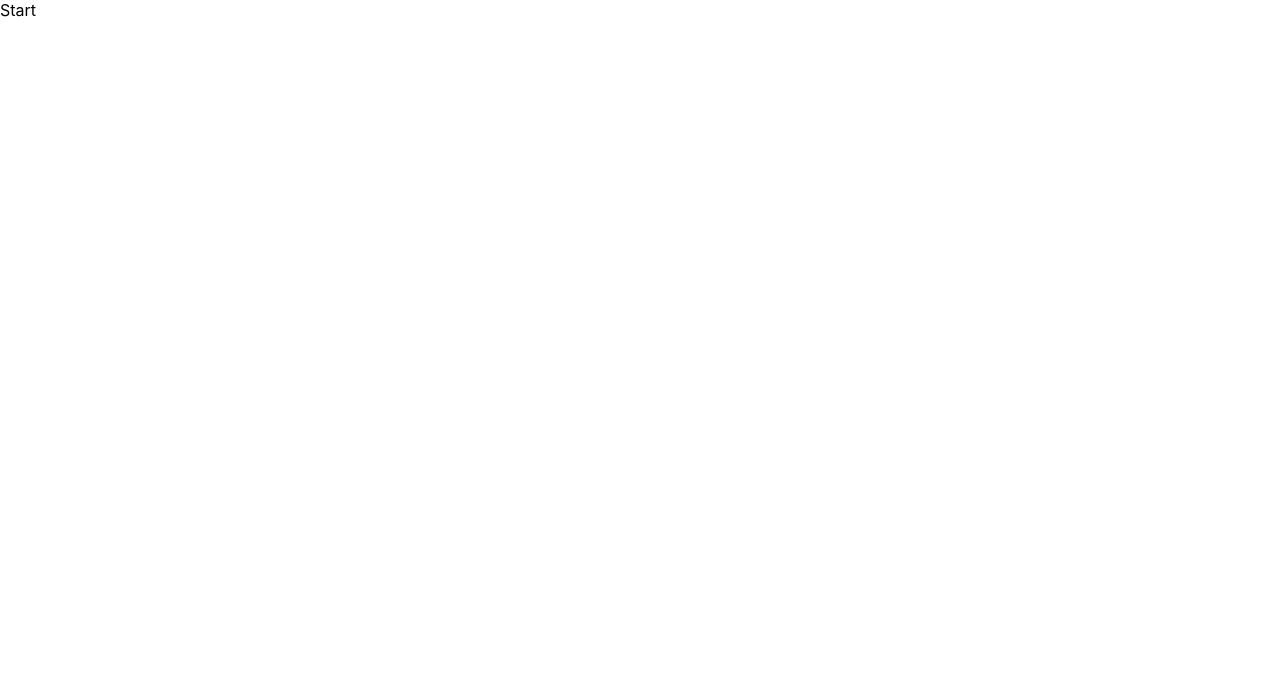
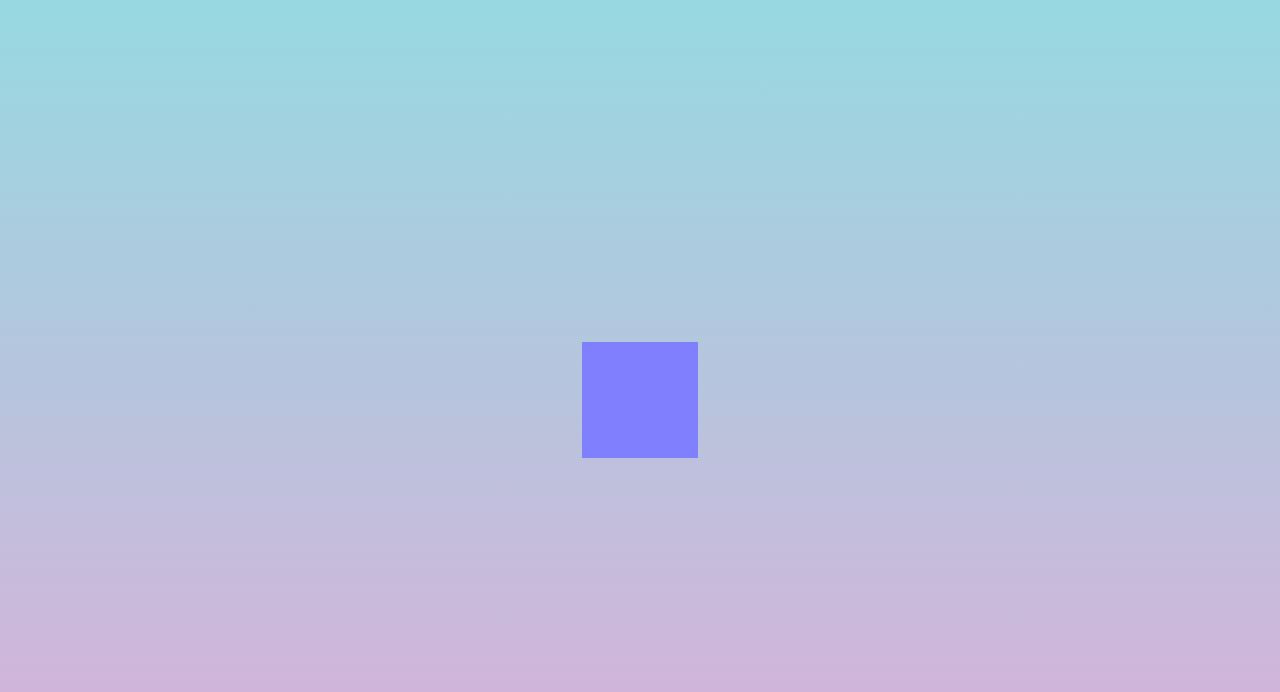
Before and after one commit to michaelmhtong/project-threejs-table, a React (Create React App) app: page / in a window 1280 px wide. Shown: the top 692 px of the page. Built offline with nearby package versions, Linux system fonts and the light colour scheme; the HTML template or start-up script is replaced by a standard one.

Commit message:
build: three js

```diff
--- a/package.json
+++ b/package.json
@@ -3,6 +3,8 @@
   "version": "0.1.0",
   "private": true,
   "dependencies": {
+    "@react-three/drei": "^9.57.0",
+    "@react-three/fiber": "^8.11.9",
     "@testing-library/jest-dom": "^5.16.5",
     "@testing-library/react": "^13.4.0",
     "@testing-library/user-event": "^13.5.0",
@@ -10,6 +12,7 @@
     "react": "^18.2.0",
     "react-dom": "^18.2.0",
     "react-scripts": "5.0.1",
+    "three": "^0.150.1",
     "web-vitals": "^2.1.4"
   },
   "scripts": {
--- a/src/App.jsx
+++ b/src/App.jsx
@@ -1,5 +1,14 @@
+import { Canvas } from "@react-three/fiber";
+import Experience from "./components/Experience";
+
 function App() {
-  return <div>Start</div>;
+  return (
+    <>
+      <Canvas>
+        <Experience />
+      </Canvas>
+    </>
+  );
 }
 
 export default App;
--- /dev/null
+++ b/src/components/Experience.jsx
@@ -0,0 +1,15 @@
+import { OrbitControls } from "@react-three/drei";
+
+const Experience = () => {
+  return (
+    <>
+      <OrbitControls />
+      <mesh>
+        <meshNormalMaterial />
+        <boxBufferGeometry />
+      </mesh>
+    </>
+  );
+};
+
+export default Experience;
--- a/src/index.css
+++ b/src/index.css
@@ -1,13 +1,19 @@
-body {
+body,
+html {
   margin: 0;
-  font-family: -apple-system, BlinkMacSystemFont, 'Segoe UI', 'Roboto', 'Oxygen',
-    'Ubuntu', 'Cantarell', 'Fira Sans', 'Droid Sans', 'Helvetica Neue',
-    sans-serif;
-  -webkit-font-smoothing: antialiased;
-  -moz-osx-font-smoothing: grayscale;
+  padding: 0;
+  -webkit-touch-callout: none; /* iOS Safari */
+  -webkit-user-select: none; /* Safari */
+  -khtml-user-select: none; /* Konqueror HTML */
+  -moz-user-select: none; /* Old versions of Firefox */
+  -ms-user-select: none; /* Internet Explorer/Edge */
+  user-select: none; /* Non-prefixed version, currently
+                                supported by Chrome, Edge, Opera and Firefox */
 }
 
-code {
-  font-family: source-code-pro, Menlo, Monaco, Consolas, 'Courier New',
-    monospace;
+#root {
+  width: 100vw;
+  height: 100vh;
+  background-color: #d9afd9;
+  background-image: linear-gradient(0deg, #d9afd9 0%, #97d9e1 100%);
 }
```
Also changed, not shown: 1 other file (tests, documents, lock files or other folders).
